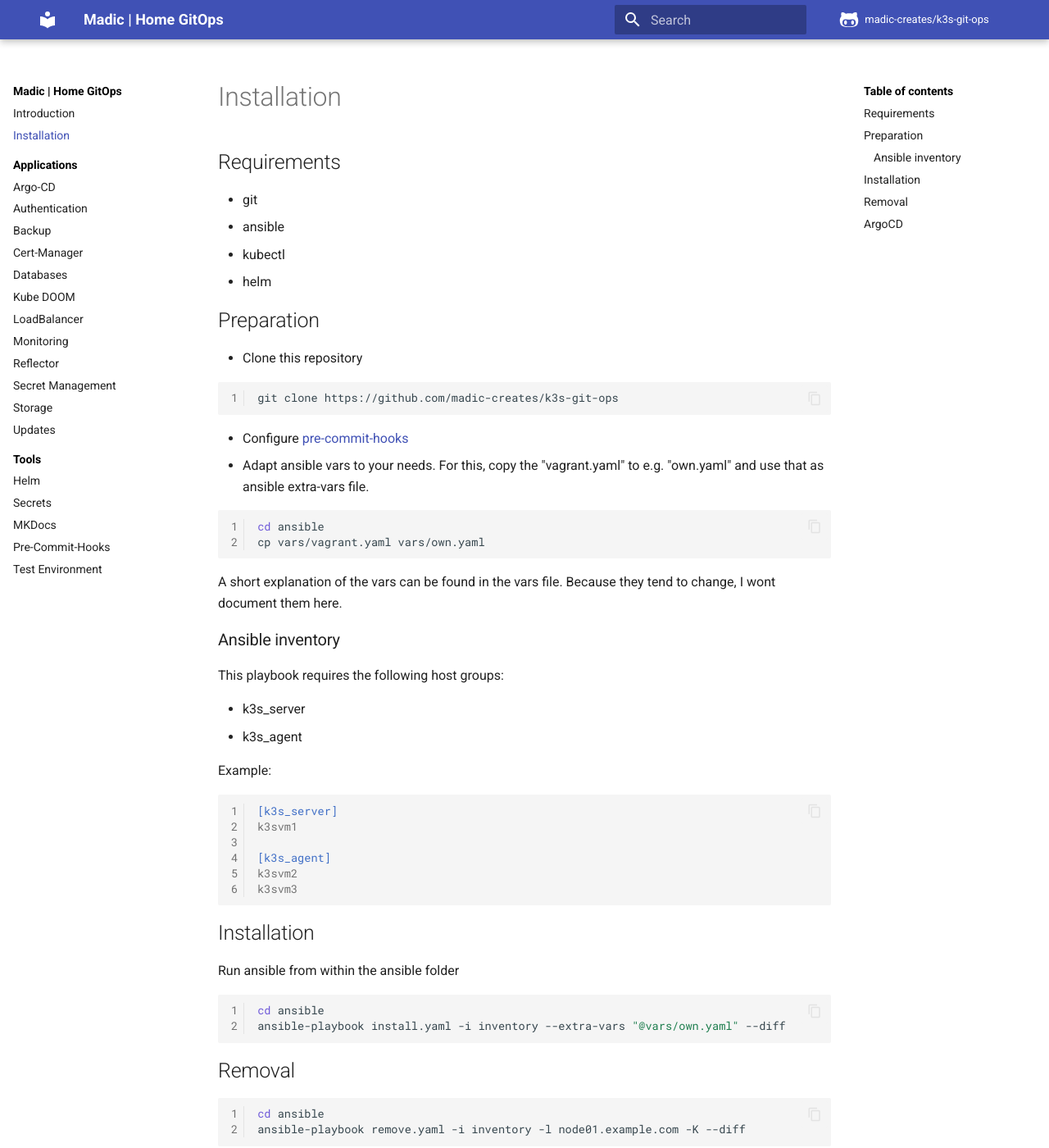
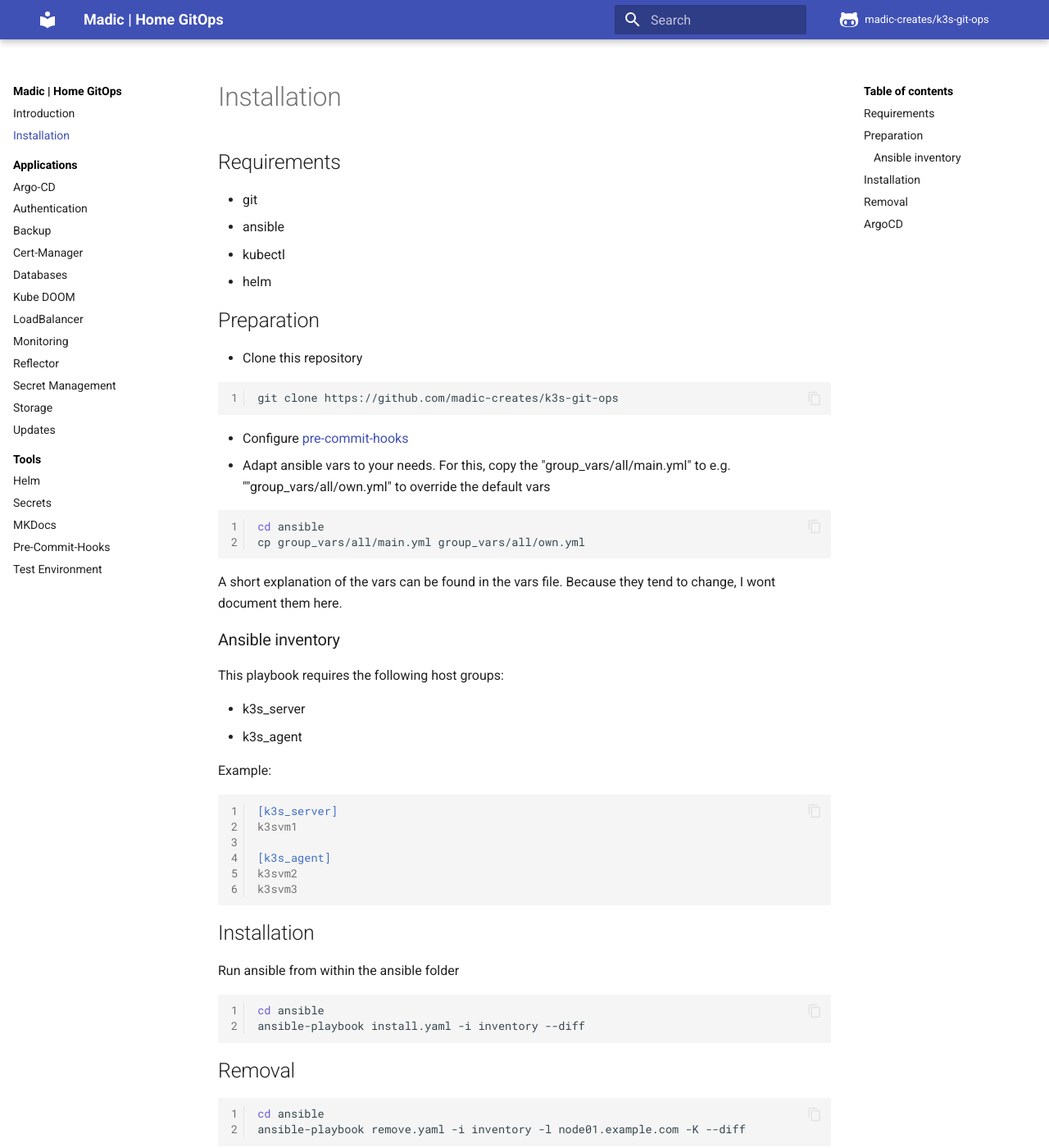
Before and after one commit to madic-creates/k3s-git-ops, an MkDocs documentation site: the page built from docs/install.md, in a window 1280 px wide and 1400 px high. Shown: the whole window at 82% size. Built offline with MkDocs 1.6.1 and Material for MkDocs 9.7.7, drawn with Linux system fonts in a browser that asks for light colours; plug-ins that fetch from the network failed and are left out; comment, search, counter and statistics services are not loaded.

Commit message:
ansible: migrate to regular variable precedence without extra-vars command-line

````diff
--- a/docs/install.md
+++ b/docs/install.md
@@ -16,11 +16,11 @@ git clone https://github.com/madic-creates/k3s-git-ops
 ```
 
 - Configure [pre-commit-hooks](pre-commit-hooks.md)
-- Adapt ansible vars to your needs. For this, copy the "vagrant.yaml" to e.g. "own.yaml" and use that as ansible extra-vars file.
+- Adapt ansible vars to your needs. For this, copy the "group_vars/all/main.yml" to e.g. ""group_vars/all/own.yml" to override the default vars
 
 ```shell
 cd ansible
-cp vars/vagrant.yaml vars/own.yaml
+cp group_vars/all/main.yml group_vars/all/own.yml
 ```
 
 A short explanation of the vars can be found in the vars file. Because they tend to change, I wont document them here.
@@ -49,7 +49,7 @@ Run ansible from within the ansible folder
 
 ```shell
 cd ansible
-ansible-playbook install.yaml -i inventory --extra-vars "@vars/own.yaml" --diff
+ansible-playbook install.yaml -i inventory --diff
 ```
 
 ## Removal
````
Also changed, not shown: 5 other files.
